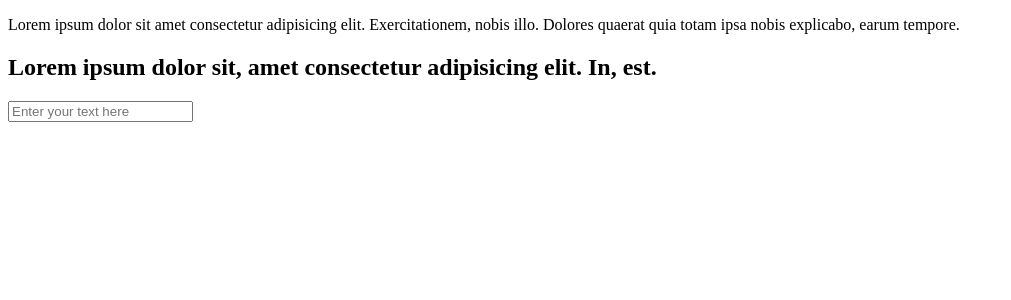
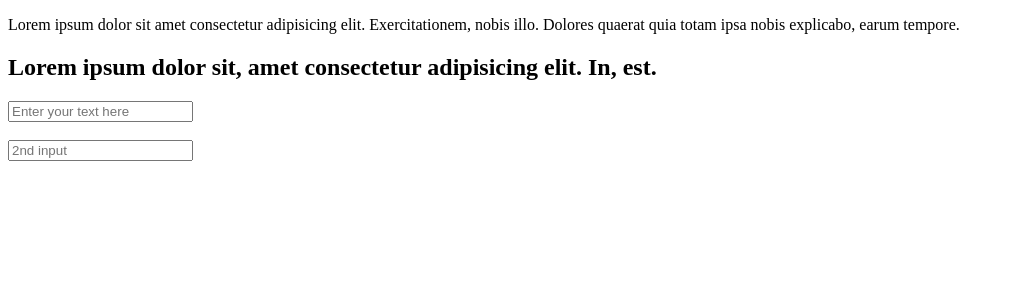
Before and after one commit to rakibulapon46/React-JS, a React (Vite) app in the folder 06/events-method/: page / in a window 1280 px wide. Shown: the top 300 px of the page, without its empty margins (0-1011 px from the left). Built offline with nearby package versions, Linux system fonts and the light colour scheme.

Commit message:
end of clipboard jsx

```diff
--- a/06/events-method/src/Clipboard.jsx
+++ b/06/events-method/src/Clipboard.jsx
@@ -9,7 +9,10 @@ function Clipboard() {
     let myInput = document.getElementById('myInput');
     setTimeout(() => {
       alert(myInput.value)
-    }, 2000);
+    }, 1000);
+  }
+  const onPasteText2 = () => {
+    document.write('Text Pasted successfully')
   }
   return (
     <>
@@ -22,7 +25,9 @@ function Clipboard() {
         Lorem ipsum dolor sit, amet consectetur adipisicing elit. In, est.
       </h2>
       <input type="text" onPaste={onPasteText} id="myInput" placeholder="Enter your text here"/>
-
+      <br />
+      <br />
+      <input type="text" placeholder="2nd input" onPaste={onPasteText2}/>
     </>
   );
 }
```
